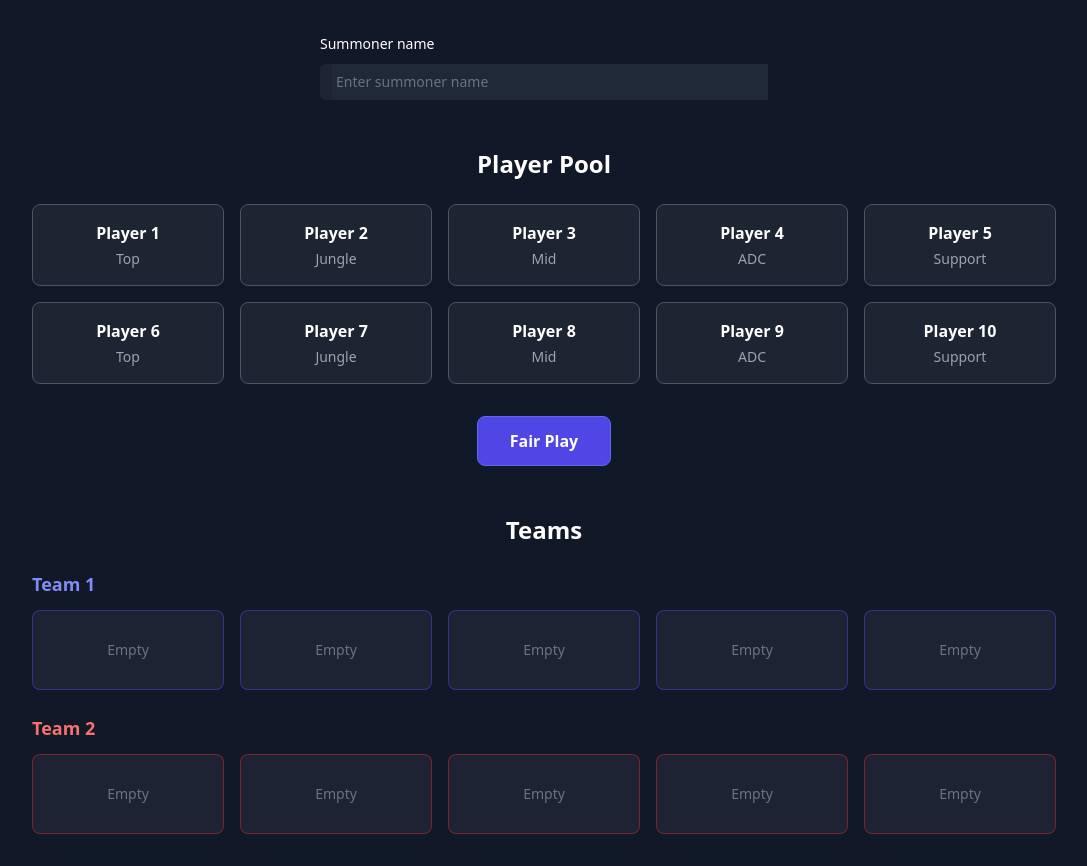
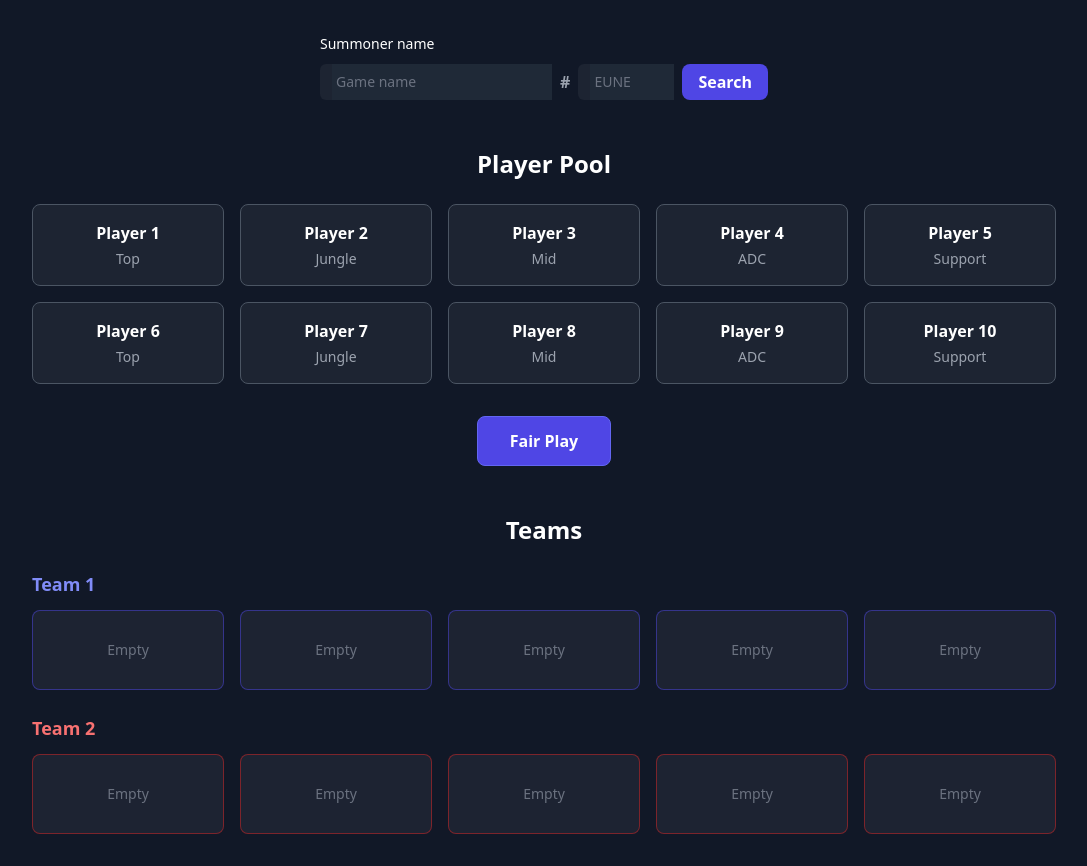
Before and after one commit to lcugura1/League5v5, an Angular app in the folder angular-league-5v5/: page / in a window 1280 px wide. Shown: the whole page, without its empty margins (96-1183 px from the left). Built offline with nearby package versions, Linux system fonts and the light colour scheme; no server answers.

Commit message:
find a player with his username and server tag

```diff
--- a/angular-league-5v5/src/app/app.config.ts
+++ b/angular-league-5v5/src/app/app.config.ts
@@ -3,8 +3,8 @@ import { provideRouter } from '@angular/router';
 
 import { routes } from './app.routes';
 import { provideClientHydration } from '@angular/platform-browser';
-import { provideHttpClient } from '@angular/common/http';
+import { provideHttpClient, withFetch } from '@angular/common/http';
 
 export const appConfig: ApplicationConfig = {
-  providers: [provideRouter(routes), provideClientHydration(), provideHttpClient()]
+  providers: [provideRouter(routes), provideClientHydration(), provideHttpClient(withFetch())]
 };
--- a/angular-league-5v5/src/app/components/summoner-search/summoner-search.component.html
+++ b/angular-league-5v5/src/app/components/summoner-search/summoner-search.component.html
@@ -1,9 +1,35 @@
 <div class="max-w-md mx-auto">
-  <label for="lblSummonerName" class="block text-sm/6 font-medium text-white">Summoner name</label>
-  <div class="mt-2">
-    <div class="flex items-center rounded-md bg-white/5 pl-3 outline-1 -outline-offset-1 outline-gray-600 has-[input:focus-within]:outline-2 has-[input:focus-within]:-outline-offset-2 has-[input:focus-within]:outline-indigo-500">
-      <input id="txtSummonerName" type="text" name="txtSummonerName" placeholder="Enter summoner name"
+  <label class="block text-sm/6 font-medium text-white">Summoner name</label>
+  <div class="mt-2 flex gap-2">
+    <div class="flex items-center rounded-md bg-white/5 pl-3 outline-1 -outline-offset-1 outline-gray-600 has-[input:focus-within]:outline-2 has-[input:focus-within]:-outline-offset-2 has-[input:focus-within]:outline-indigo-500 grow">
+      <input
+        type="text"
+        [(ngModel)]="gameName"
+        placeholder="Game name"
         class="block min-w-0 grow bg-gray-800 py-1.5 pr-3 pl-1 text-base text-white placeholder:text-gray-500 focus:outline-none sm:text-sm/6">
     </div>
+
+    <!-- Tag separator -->
+    <span class="text-gray-400 self-center font-bold">#</span>
+
+    <!-- Tag input -->
+    <div class="flex items-center rounded-md bg-white/5 pl-3 outline-1 -outline-offset-1 outline-gray-600 has-[input:focus-within]:outline-2 has-[input:focus-within]:-outline-offset-2 has-[input:focus-within]:outline-indigo-500 w-24">
+      <input
+        type="text"
+        [(ngModel)]="tagLine"
+        placeholder="EUNE"
+        class="block min-w-0 grow bg-gray-800 py-1.5 pr-3 pl-1 text-base text-white placeholder:text-gray-500 focus:outline-none sm:text-sm/6">
+    </div>
+
+    <!-- Search button -->
+    <button
+      (click)="onSearch()"
+      [disabled]="isLoading"
+      class="bg-indigo-600 hover:bg-indigo-700 disabled:opacity-50 text-white font-semibold py-1.5 px-4 rounded-lg transition-colors">
+      {{ isLoading ? 'Searching...' : 'Search' }}
+    </button>
   </div>
+
+  <!-- Error message -->
+  <p *ngIf="errorMessage" class="mt-2 text-red-400 text-sm">{{ errorMessage }}</p>
 </div>
--- a/angular-league-5v5/src/app/components/summoner-search/summoner-search.component.ts
+++ b/angular-league-5v5/src/app/components/summoner-search/summoner-search.component.ts
@@ -1,12 +1,44 @@
 import { Component } from '@angular/core';
+import { PlayerService } from '../../services/player.service';
+import { CommonModule } from '@angular/common';
+import { FormsModule } from '@angular/forms';
 
 @Component({
   selector: 'app-summoner-search',
   standalone: true,
-  imports: [],
+  imports: [CommonModule, FormsModule],
   templateUrl: './summoner-search.component.html',
   styleUrl: './summoner-search.component.scss'
 })
 export class SummonerSearchComponent {
+  gameName: string = '';
+  tagLine: string = '';
+  isLoading: boolean = false;
+  errorMessage: string = '';
 
+  constructor(private playerService: PlayerService) {}
+
+  onSearch(): void {
+
+    console.log('Button clicked!');
+    console.log('gameName:', this.gameName);
+    console.log('tagLine:', this.tagLine);
+
+    if (!this.gameName || !this.tagLine) return;
+
+    this.isLoading = true;
+    this.errorMessage = '';
+
+    this.playerService.searchPlayer(this.gameName, this.tagLine).subscribe({
+      next: (player) => {
+        console.log('Player found:', player);
+        this.isLoading = false;
+      },
+      error: (err) => {
+        this.errorMessage = 'Failed to fetch player data. Please check the name and tag.';
+        this.isLoading = false;
+        console.log(err);
+      }
+    });
+  }
 }
--- a/angular-league-5v5/tsconfig.app.json
+++ b/angular-league-5v5/tsconfig.app.json
@@ -10,7 +10,8 @@
   "files": [
     "src/main.ts",
     "src/main.server.ts",
-    "server.ts"
+    "server.ts",
+    "src/environments/environment.ts"
   ],
   "include": [
     "src/**/*.d.ts"
```
